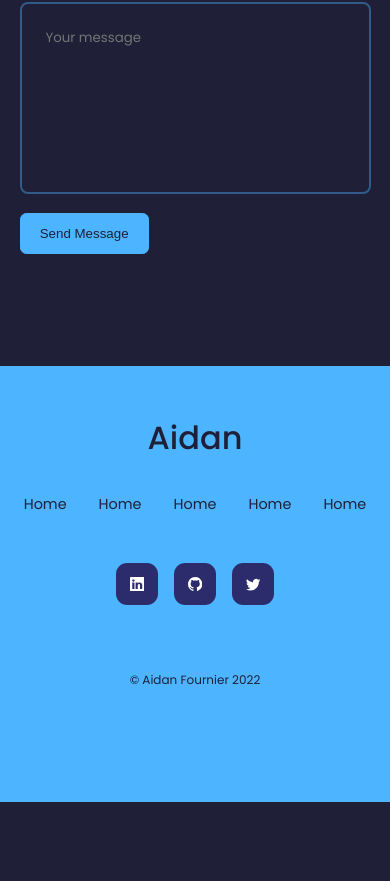
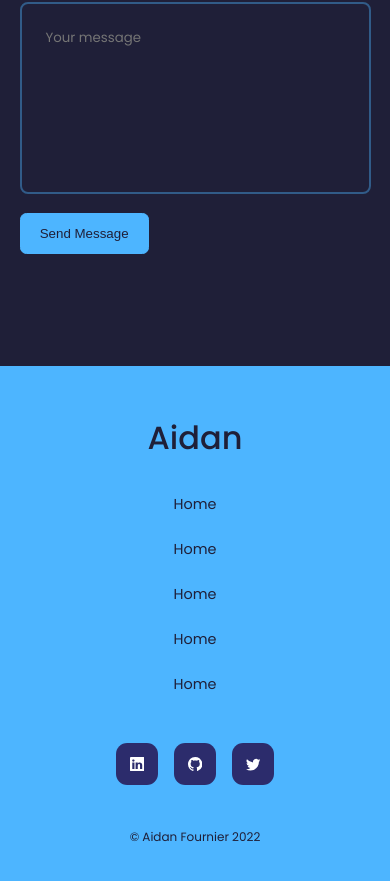
Before and after one commit to AidanFournier/react-portfolio-site, a React (Create React App) app: page / in a window 390 px wide. Shown: the part 5127-6008 px from the top of the page. Before the commit the page ends 5929 px from the top, so only its background shows below. Built offline with nearby package versions, Linux system fonts and the light colour scheme.

Commit message:
Added responsiveness

```diff
--- a/src/stylesheets/components/footer.scss
+++ b/src/stylesheets/components/footer.scss
@@ -48,3 +48,17 @@ footer {
     margin-bottom: 4rem;
     color: $color-bg;
 }
+
+// Media Queries
+
+// Small Devices
+@media screen and (max-width: 600px){
+    .permalinks {
+        flex-direction: column;
+        gap: 1.5rem;
+    }
+
+    .footer__socials {
+        margin-bottom: 2.6rem;
+    }
+}
```
